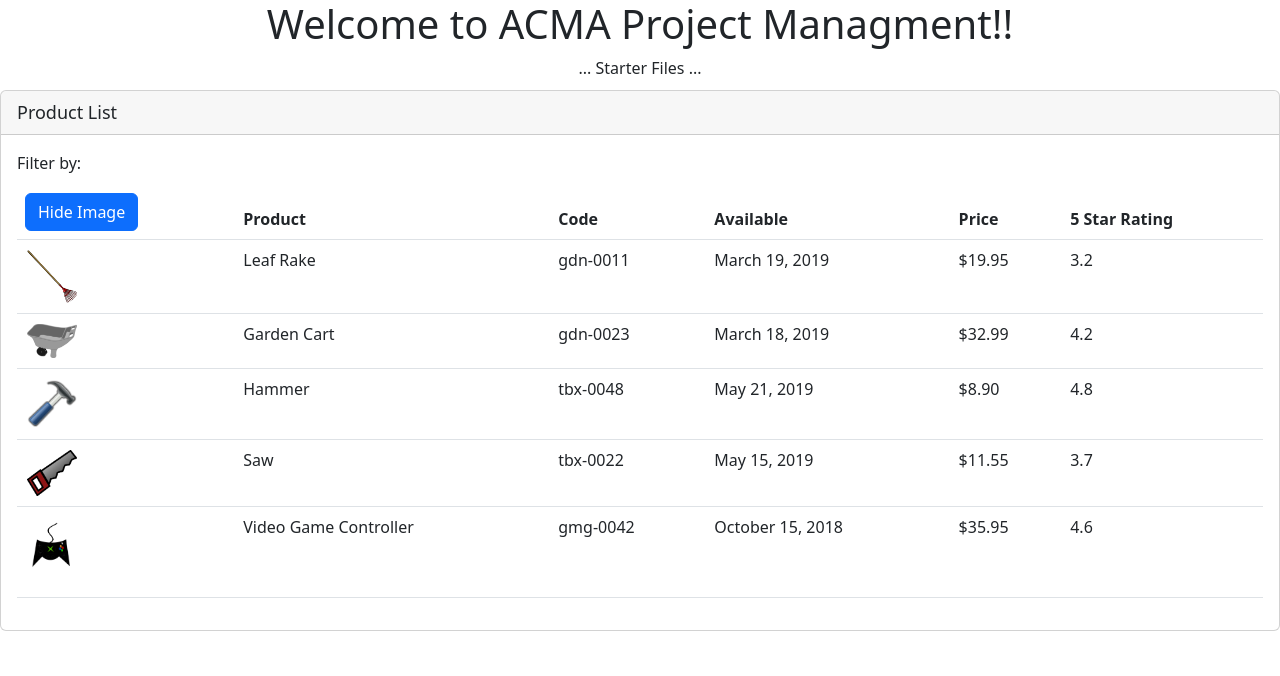
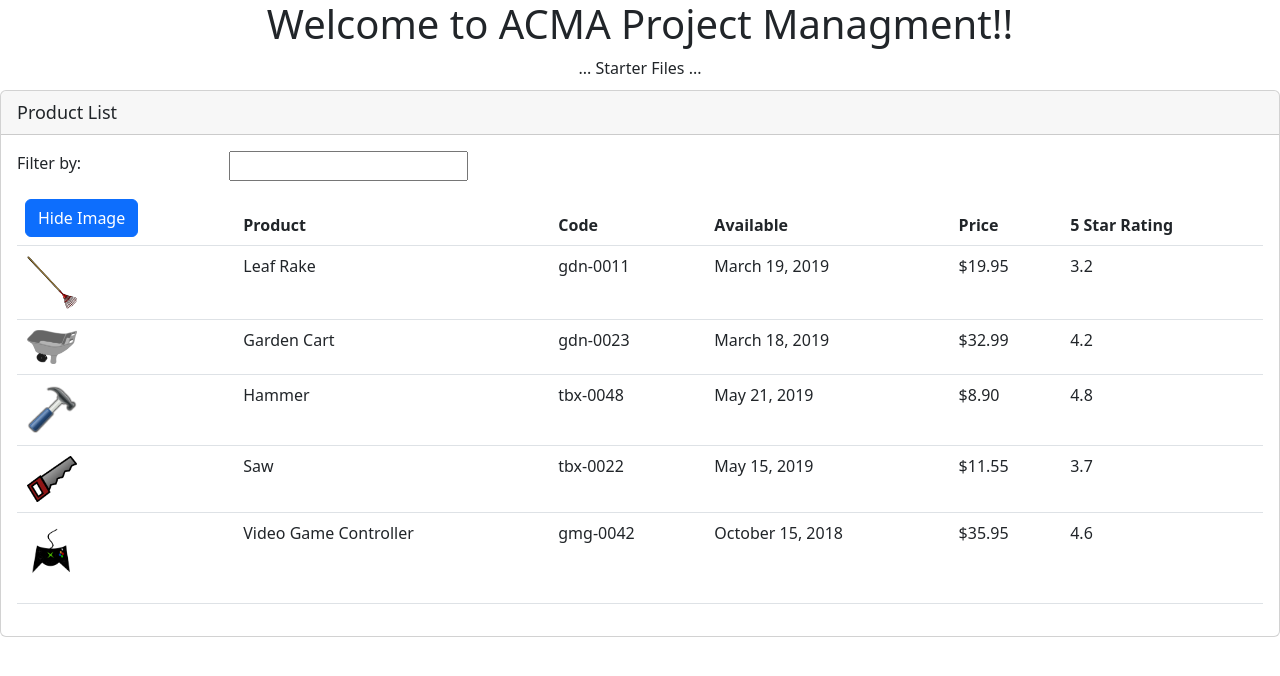
Before and after one commit to FoxGeoff/APM-Start-3-1-23, an Angular app: page / in a window 1280 px wide. Shown: the top 676 px of the page. Built offline with nearby package versions, Linux system fonts and the light colour scheme.

Commit message:
Example, Two-way binding

```diff
--- a/src/app/app.module.ts
+++ b/src/app/app.module.ts
@@ -1,4 +1,5 @@
 import { NgModule } from '@angular/core';
+import { FormsModule } from '@angular/forms';
 import { BrowserModule } from '@angular/platform-browser';
 
 import { AppComponent } from './app.component';
@@ -10,7 +11,8 @@ import { ProductsComponent } from './products/products.component';
     ProductsComponent
   ],
   imports: [
-    BrowserModule
+    BrowserModule,
+    FormsModule
   ],
   bootstrap: [AppComponent]
 })
--- a/src/app/products/products.component.html
+++ b/src/app/products/products.component.html
@@ -6,7 +6,7 @@
     <div class="row">
       <div class="col-md-2">Filter by:</div>
       <div class="col-md-4">
-        <!--<input type="text" [(ngModel)]="listFilter" />-->
+        <input type="text" [(ngModel)]="listFilter" />
       </div>
     </div>
     <div class="row" *ngIf="listFilter">
@@ -15,7 +15,6 @@
       </div>
     </div>
     <div class="table-responsive">
-      <!-- TODO: Update ngIf  -->
       <table class="table" *ngIf="products.length">
         <thead>
           <tr>
```
Also changed, not shown: 1 other file (tests, documents, lock files or other folders).
